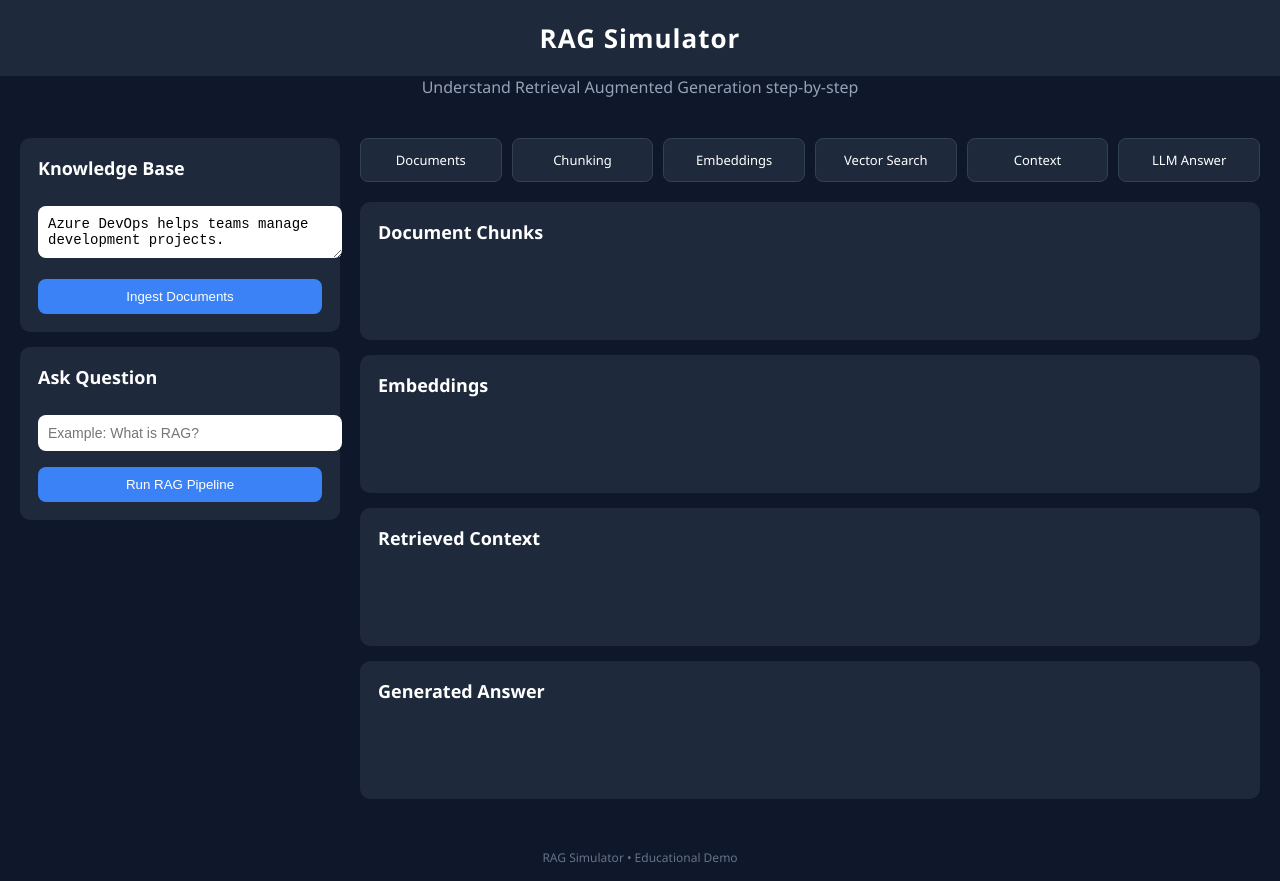
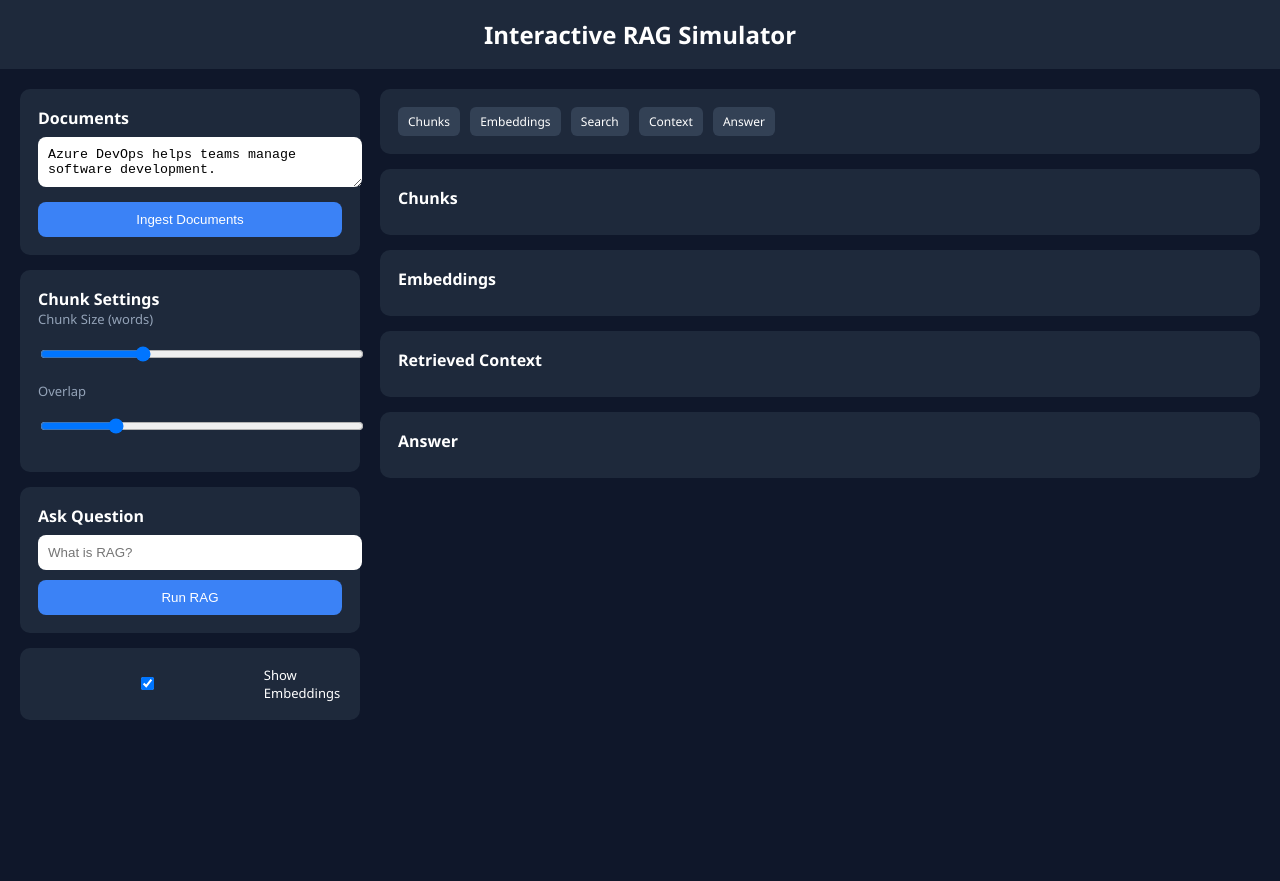
Before and after one commit to DILMEN25/rag_simulation, a plain HTML site: page index.html in a window 1280 px wide. After the commit the page ends 800 px from the top, so only its background shows below. Drawn offline with Linux system fonts and the light colour scheme.

Commit message:
Update index.html

```diff
--- a/index.html
+++ b/index.html
@@ -1,9 +1,8 @@
 <!DOCTYPE html>
 <html lang="en">
-
 <head>
 <meta charset="UTF-8">
-<title>RAG Learning Simulator</title>
+<title>RAG Simulator</title>
 
 <style>
 
@@ -16,46 +15,33 @@ margin:0;
 
 header{
 background:#1e293b;
-padding:20px;
+padding:18px;
 text-align:center;
-font-size:26px;
+font-size:24px;
 font-weight:bold;
-letter-spacing:1px;
 }
 
-.sub{
-text-align:center;
-color:#94a3b8;
-margin-bottom:20px;
-}
-
-.wrapper{
+.container{
 display:grid;
-grid-template-columns:320px 1fr;
+grid-template-columns:340px 1fr;
 gap:20px;
 padding:20px;
 }
 
 .card{
 background:#1e293b;
+padding:18px;
 border-radius:10px;
-padding:18px;
 margin-bottom:15px;
-}
-
-.card h3{
-margin-top:0;
-font-size:18px;
 }
 
 textarea,input{
 width:100%;
 padding:10px;
+border-radius:8px;
 border:none;
-border-radius:8px;
 margin-top:8px;
 margin-bottom:10px;
-font-size:14px;
 }
 
 button{
@@ -66,91 +52,100 @@ border-radius:8px;
 color:white;
 cursor:pointer;
 width:100%;
-margin-top:6px;
 }
 
 button:hover{
 background:#2563eb;
 }
 
-.pipeline{
-display:grid;
-grid-template-columns:repeat(6,1fr);
-gap:10px;
-margin-bottom:20px;
+.sliderLabel{
+font-size:13px;
+color:#94a3b8;
 }
 
 .stage{
-background:#1e293b;
-padding:12px;
-border-radius:8px;
-text-align:center;
-font-size:13px;
-border:1px solid #334155;
+display:inline-block;
+padding:6px 10px;
+margin-right:6px;
+border-radius:6px;
+background:#334155;
+font-size:12px;
 }
 
 .active{
 background:#3b82f6;
-border-color:#3b82f6;
 }
 
 .result{
-min-height:60px;
-margin-top:10px;
+margin-top:8px;
+font-size:14px;
 color:#cbd5f5;
-font-size:14px;
 }
 
-.footer{
-text-align:center;
-color:#64748b;
-padding:15px;
-font-size:12px;
+.toggle{
+display:flex;
+align-items:center;
+gap:8px;
+font-size:13px;
 }
 
 </style>
-
 </head>
 
 <body>
 
-<header>
-RAG Simulator
-</header>
+<header>Interactive RAG Simulator</header>
 
-<div class="sub">
-Understand Retrieval Augmented Generation step-by-step
-</div>
-
-<div class="wrapper">
+<div class="container">
 
 <div>
 
 <div class="card">
 
-<h3>Knowledge Base</h3>
+<b>Documents</b>
 
 <textarea id="docs">
-Azure DevOps helps teams manage development projects.
+Azure DevOps helps teams manage software development.
 
-RAG means Retrieval Augmented Generation.
+RAG stands for Retrieval Augmented Generation.
 
-LLMs can hallucinate without external knowledge.
+LLMs hallucinate without external knowledge.
 
-Vector databases store embeddings for similarity search.
+Vector databases store embeddings.
 </textarea>
 
-<button onclick="ingest()">Ingest Documents</button>
+<button onclick="processDocs()">Ingest Documents</button>
 
 </div>
 
 <div class="card">
 
-<h3>Ask Question</h3>
+<b>Chunk Settings</b>
 
-<input id="question" placeholder="Example: What is RAG?">
+<div class="sliderLabel">Chunk Size (words)</div>
+<input type="range" min="3" max="20" value="8" id="chunkSize">
 
-<button onclick="runRAG()">Run RAG Pipeline</button>
+<div class="sliderLabel">Overlap</div>
+<input type="range" min="0" max="10" value="2" id="overlap">
+
+</div>
+
+<div class="card">
+
+<b>Ask Question</b>
+
+<input id="question" placeholder="What is RAG?">
+
+<button onclick="runRAG()">Run RAG</button>
+
+</div>
+
+<div class="card">
+
+<div class="toggle">
+<input type="checkbox" id="showVectors" checked>
+Show Embeddings
+</div>
 
 </div>
 
@@ -158,55 +153,50 @@ Vector databases store embeddings for similarity search.
 
 <div>
 
-<div class="pipeline">
+<div class="card">
 
-<div id="s1" class="stage">Documents</div>
-<div id="s2" class="stage">Chunking</div>
-<div id="s3" class="stage">Embeddings</div>
-<div id="s4" class="stage">Vector Search</div>
-<div id="s5" class="stage">Context</div>
-<div id="s6" class="stage">LLM Answer</div>
+<div id="pipeline">
+
+<span id="s1" class="stage">Chunks</span>
+<span id="s2" class="stage">Embeddings</span>
+<span id="s3" class="stage">Search</span>
+<span id="s4" class="stage">Context</span>
+<span id="s5" class="stage">Answer</span>
+
+</div>
 
 </div>
 
 <div class="card">
 
-<h3>Document Chunks</h3>
-
+<b>Chunks</b>
 <div id="chunks" class="result"></div>
 
 </div>
 
 <div class="card">
 
-<h3>Embeddings</h3>
-
-<div id="embeddings" class="result"></div>
+<b>Embeddings</b>
+<div id="vectors" class="result"></div>
 
 </div>
 
 <div class="card">
 
-<h3>Retrieved Context</h3>
-
+<b>Retrieved Context</b>
 <div id="context" class="result"></div>
 
 </div>
 
 <div class="card">
 
-<h3>Generated Answer</h3>
-
+<b>Answer</b>
 <div id="answer" class="result"></div>
 
 </div>
 
 </div>
 
-</div>
-
-<div class="footer">
-RAG Simulator • Educational Demo
 </div>
 
 <script>
@@ -224,13 +214,23 @@ document.getElementById(id).classList.add("active")
 
 }
 
-function ingest(){
+function processDocs(){
 
 highlight("s1")
 
 let text=document.getElementById("docs").value
+let words=text.split(" ")
 
-chunks=text.split(".").map(x=>x.trim()).filter(x=>x)
+let size=parseInt(document.getElementById("chunkSize").value)
+let overlap=parseInt(document.getElementById("overlap").value)
+
+chunks=[]
+
+for(let i=0;i<words.length;i+=size-overlap){
+
+chunks.push(words.slice(i,i+size).join(" "))
+
+}
 
 document.getElementById("chunks").innerHTML=""
 
@@ -241,17 +241,24 @@ document.getElementById("chunks").innerHTML+=
 
 })
 
-setTimeout(embed,700)
+generateEmbeddings()
 
 }
 
-function embed(){
+function generateEmbeddings(){
 
-highlight("s3")
+highlight("s2")
 
 vectors=[]
 
-document.getElementById("embeddings").innerHTML=""
+if(!document.getElementById("showVectors").checked){
+
+document.getElementById("vectors").innerHTML="Hidden"
+return
+
+}
+
+document.getElementById("vectors").innerHTML=""
 
 chunks.forEach((c,i)=>{
 
@@ -259,7 +266,7 @@ let v=Math.random().toFixed(3)
 
 vectors.push(v)
 
-document.getElementById("embeddings").innerHTML+=
+document.getElementById("vectors").innerHTML+=
 "Chunk "+(i+1)+" → Vector "+v+"<br><br>"
 
 })
@@ -268,7 +275,7 @@ document.getElementById("embeddings").innerHTML+=
 
 function runRAG(){
 
-highlight("s4")
+highlight("s3")
 
 let q=document.getElementById("question").value.toLowerCase()
 
@@ -292,16 +299,16 @@ best=i
 
 let context=chunks[best]
 
-highlight("s5")
+highlight("s4")
 
 document.getElementById("context").innerHTML=context
 
 setTimeout(()=>{
 
-highlight("s6")
+highlight("s5")
 
 document.getElementById("answer").innerHTML=
-"Using retrieved context: "+context
+"Answer generated from context: "+context
 
 },700)
 
@@ -310,5 +317,4 @@ document.getElementById("answer").innerHTML=
 </script>
 
 </body>
-
 </html>
```
